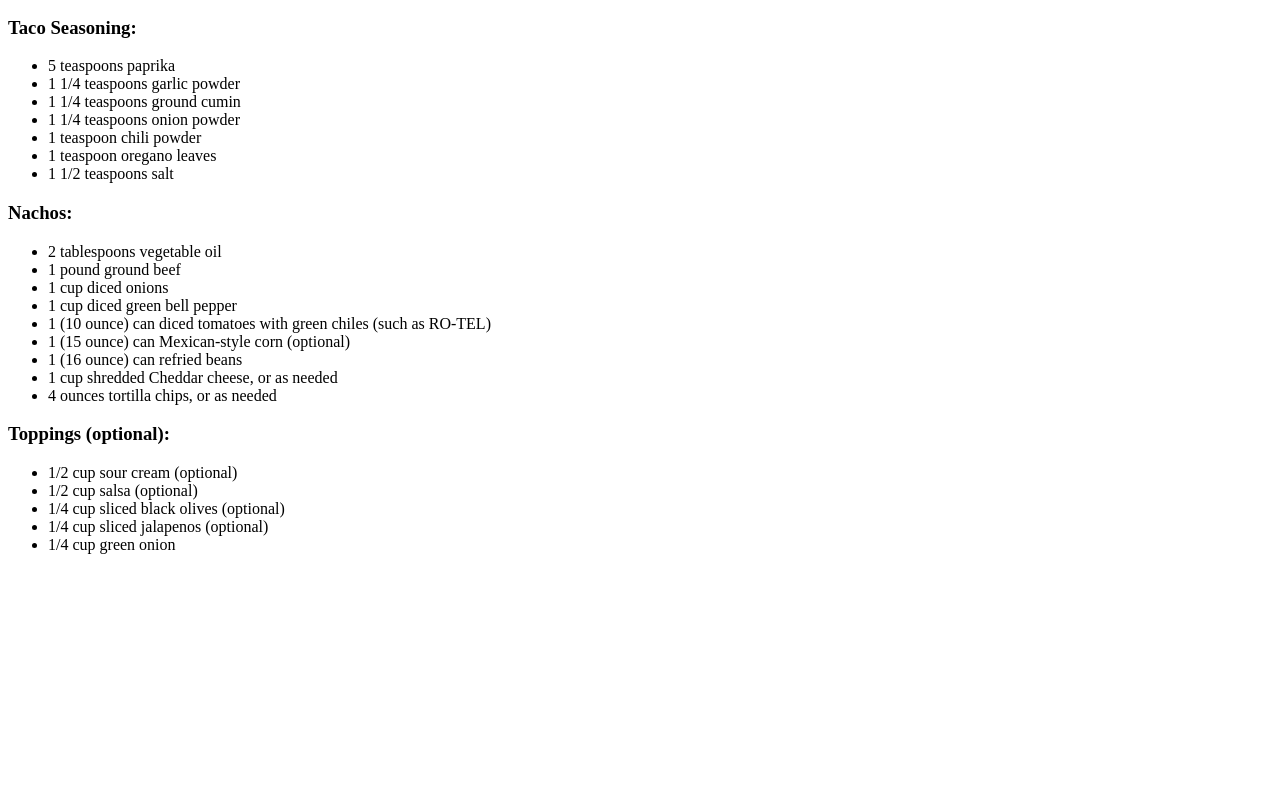
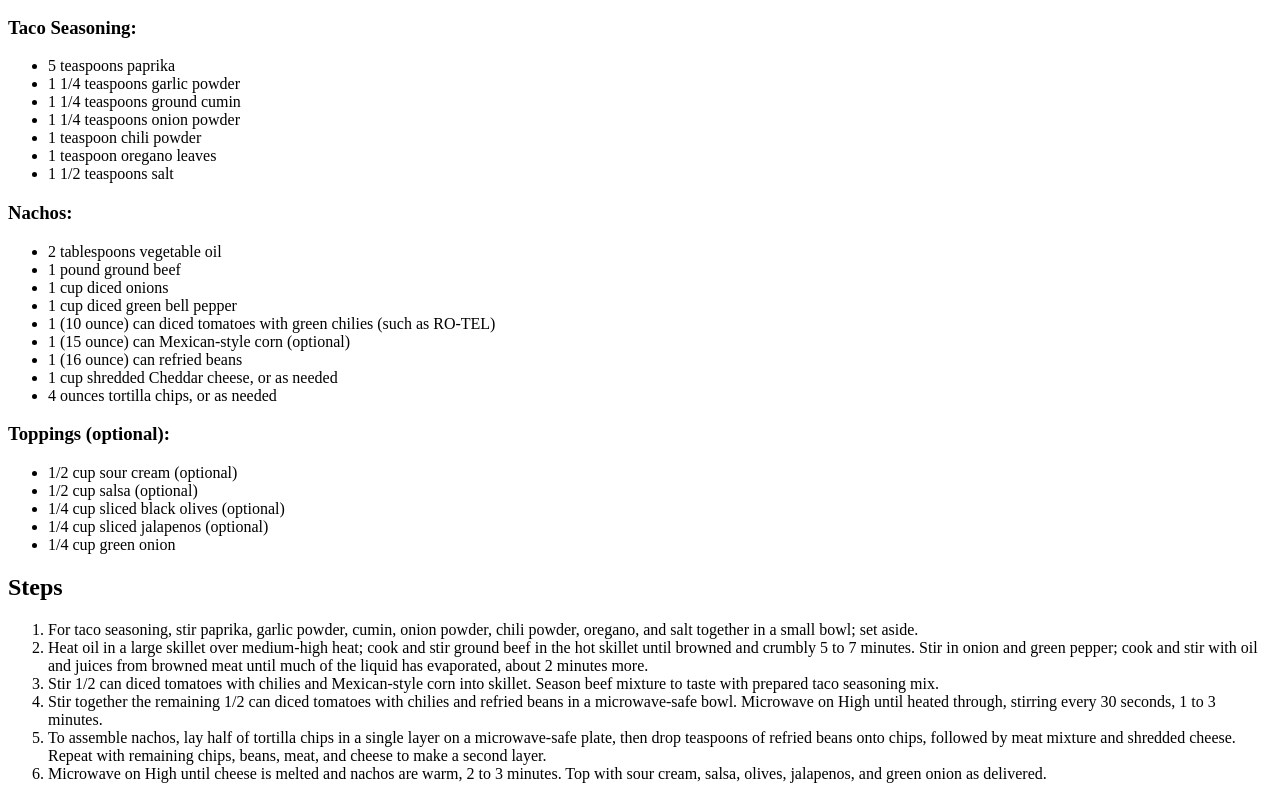
Before and after one commit to jwtinker/odin-recipes, a plain HTML site: page recipes/nachos.html in a window 1280 px wide. Shown: the part 537-1336 px from the top of the page. Before the commit the page ends 1107 px from the top, so only its background shows below. Drawn offline with Linux system fonts and the light colour scheme.

Commit message:
Add steps for nachos recipe

```diff
--- a/recipes/nachos.html
+++ b/recipes/nachos.html
@@ -34,7 +34,7 @@
                     <li>1 pound ground beef</li>
                     <li>1 cup diced onions</li>
                     <li>1 cup diced green bell pepper</li>
-                    <li>1 (10 ounce) can diced tomatoes with green chiles (such as RO-TEL)</li>
+                    <li>1 (10 ounce) can diced tomatoes with green chilies (such as RO-TEL)</li>
                     <li>1 (15 ounce) can Mexican-style corn (optional)</li>
                     <li>1 (16 ounce) can refried beans</li>
                     <li>1 cup shredded Cheddar cheese, or as needed</li>
@@ -48,6 +48,38 @@
                     <li>1/4 cup sliced jalapenos (optional)</li>
                     <li>1/4 cup green onion</li>
                 </ul>
-
+        <h2>Steps</h2>
+            <ol>
+                <li>
+                    For taco seasoning, stir paprika, garlic powder, cumin, onion powder,
+                    chili powder, oregano, and salt together in a small bowl; set aside.
+                </li>
+                <li>
+                    Heat oil in a large skillet over medium-high heat; cook and stir
+                    ground beef in the hot skillet until browned and crumbly 5 to 7
+                    minutes. Stir in onion and green pepper; cook and stir with oil
+                    and juices from browned meat until much of the liquid has evaporated,
+                    about 2 minutes more.
+                </li>
+                <li>
+                    Stir 1/2 can diced tomatoes with chilies and Mexican-style corn into
+                    skillet. Season beef mixture to taste with prepared taco seasoning mix.
+                </li>
+                <li>
+                    Stir together the remaining 1/2 can diced tomatoes with chilies and
+                    refried beans in a microwave-safe bowl. Microwave on High until heated
+                    through, stirring every 30 seconds, 1 to 3 minutes.
+                </li>
+                <li>
+                    To assemble nachos, lay half of tortilla chips in a single layer on a
+                    microwave-safe plate, then drop teaspoons of refried beans onto chips,
+                    followed by meat mixture and shredded cheese. Repeat with remaining chips,
+                    beans, meat, and cheese to make a second layer.
+                </li>
+                <li>
+                    Microwave on High until cheese is melted and nachos are warm, 2 to 3 minutes.
+                    Top with sour cream, salsa, olives, jalapenos, and green onion as delivered.
+                </li>
+            </ol>
     </body>
 </html>
```
